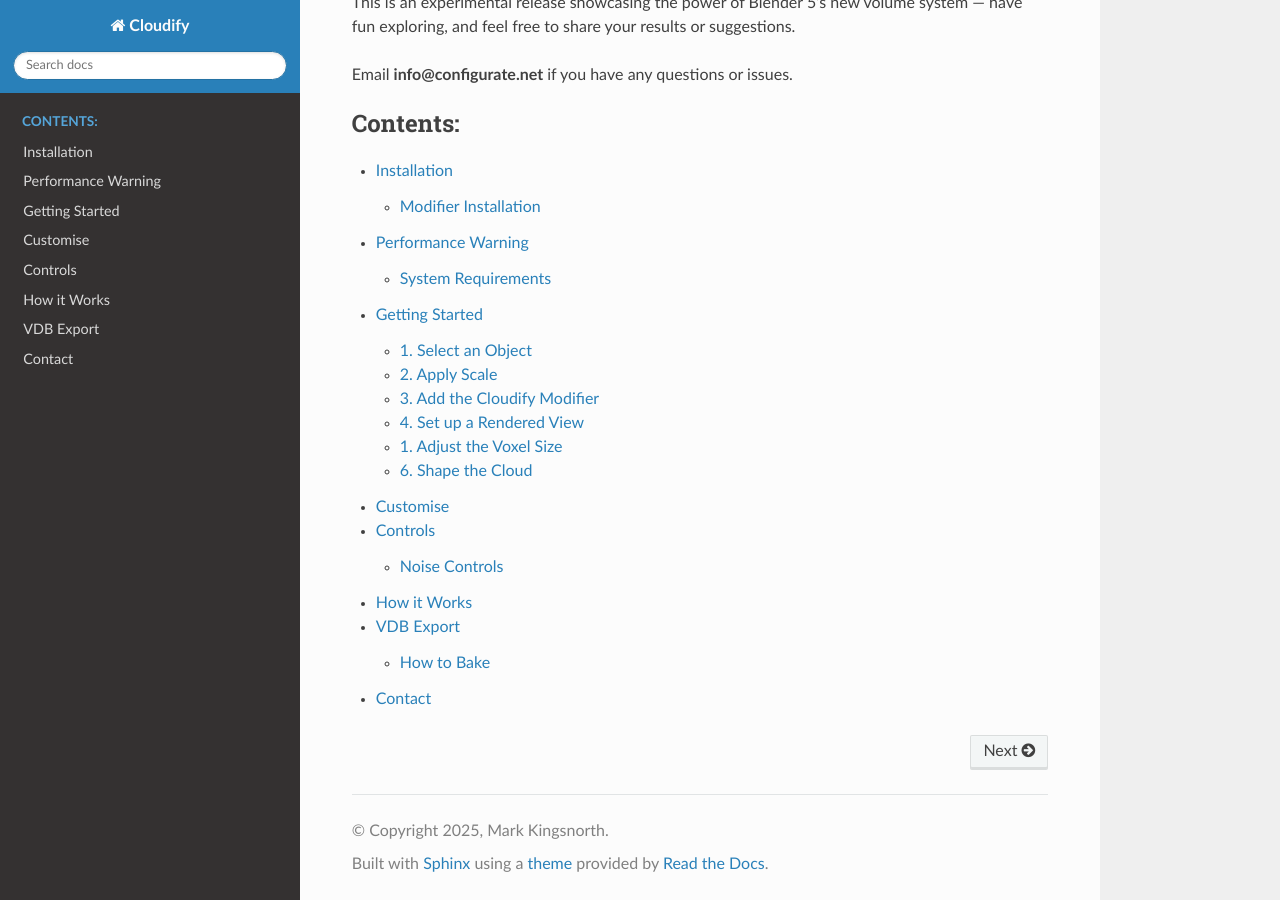
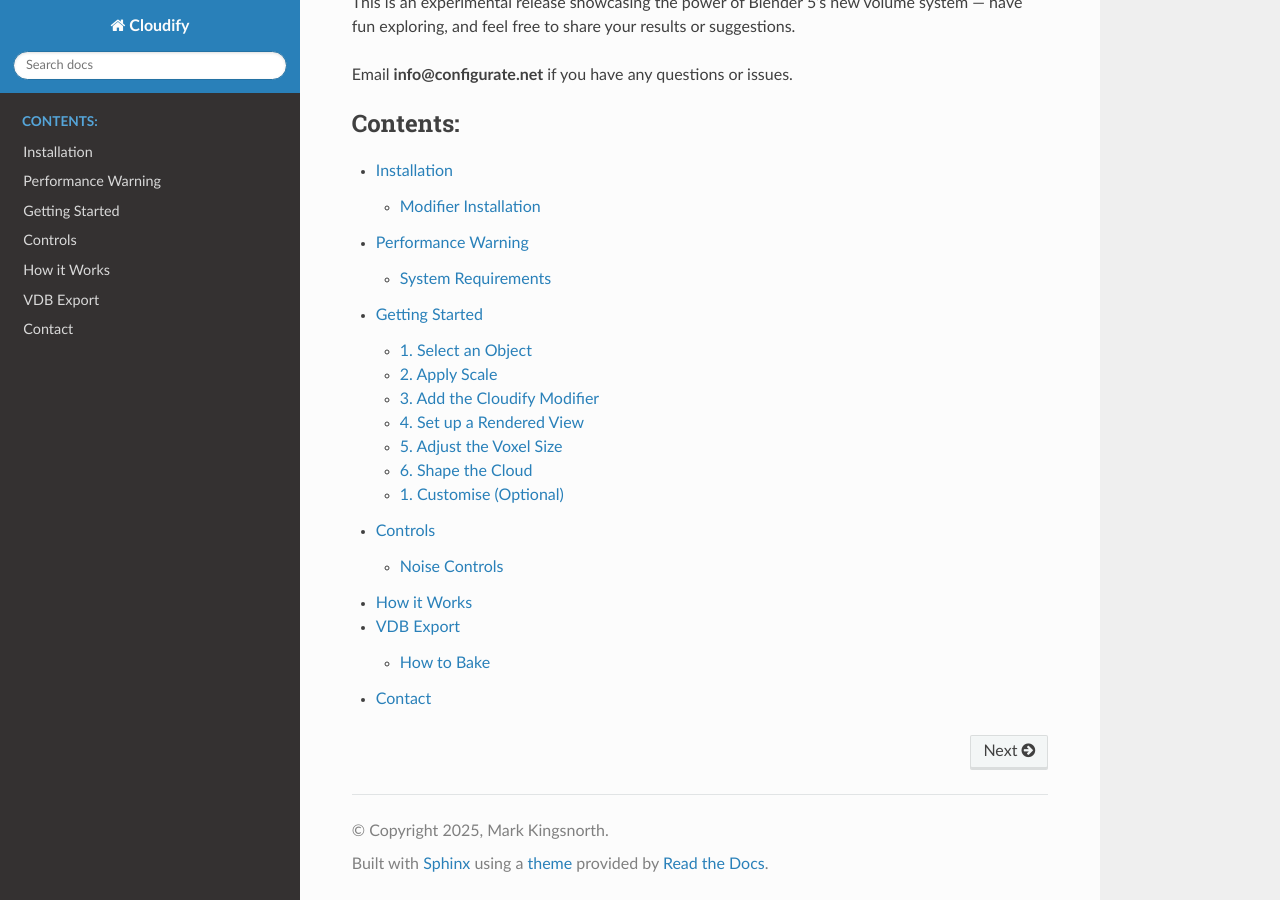
Before and after one commit to mkingsnorth/cloudify_docs, a Sphinx documentation site: the page built from docs/index.rst, in a window 1280 px wide and 900 px high, scrolled down 2336 px. Built offline with Sphinx 7.4.7 and the Read the Docs theme 3.1.0, drawn with Linux system fonts in a browser that asks for light colours.

Commit message:
updating TOC

```diff
--- a/docs/get_started.rst
+++ b/docs/get_started.rst
@@ -84,7 +84,7 @@
 - Eevee works, but may show lower detail.
 
 
-1. Adjust the Voxel Size
+5. Adjust the Voxel Size
 ------------------------
 
 .. image:: /_static/voxel_size.jpg
@@ -130,8 +130,8 @@
 - **Proportions (X/Y/Z)** for directional stretching
 
 
-Customise
-==================
+1. Customise (Optional)
+------------------------------------
 
 It is highly recommended that you explore altering the noise setup to get different displacement effects.
 The modifier uses Blender 5’s new Closure system so you can add new noise types:
```
